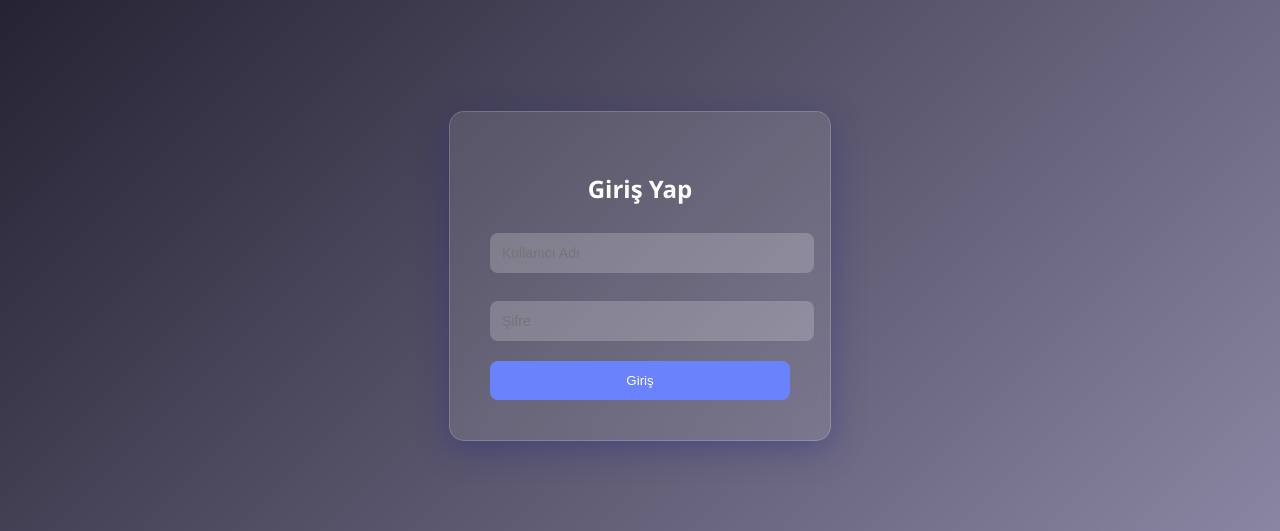
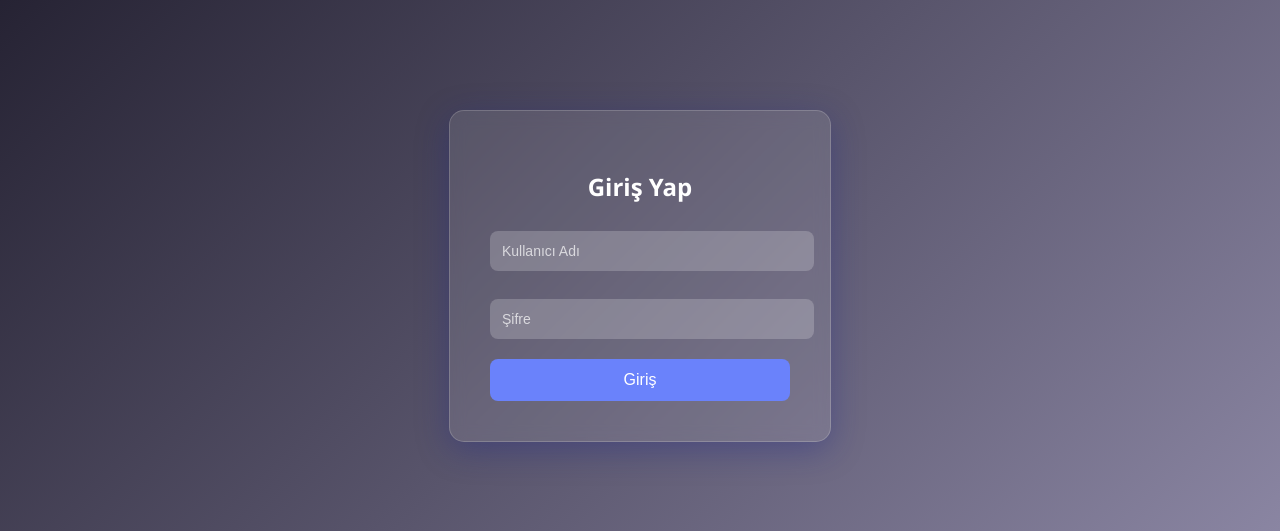
Before and after one commit to onlydead796/revolution_license_server, a Flask app: page / in a window 1280 px wide. Shown: the part 124-655 px from the top of the page. Run offline with Flask 3, Linux system fonts and the light colour scheme; some libraries are stand-ins or nearby versions.

Commit message:
login.html

```diff
--- a/templates/login.html
+++ b/templates/login.html
@@ -1,7 +1,8 @@
 <!DOCTYPE html>
 <html lang="tr">
 <head>
-    <meta charset="UTF-8">
+    <meta charset="UTF-8" />
+    <meta name="viewport" content="width=device-width, initial-scale=1" />
     <title>Giriş Yap - Mert Panel</title>
     <style>
         body {
@@ -20,11 +21,12 @@
             background: rgba(255, 255, 255, 0.1);
             padding: 40px;
             border-radius: 15px;
-            box-shadow: 0 8px 32px 0 rgba( 31, 38, 135, 0.37 );
+            box-shadow: 0 8px 32px 0 rgba(31, 38, 135, 0.37);
             backdrop-filter: blur(8px);
             -webkit-backdrop-filter: blur(8px);
-            border: 1px solid rgba( 255, 255, 255, 0.18 );
+            border: 1px solid rgba(255, 255, 255, 0.18);
             width: 300px;
+            max-width: 90vw;
             animation: fadeIn 1s ease-in-out;
         }
 
@@ -46,6 +48,10 @@
             font-size: 14px;
         }
 
+        input::placeholder {
+            color: rgba(255, 255, 255, 0.7);
+        }
+
         input[type="submit"] {
             width: 100%;
             background-color: #6a82fb;
@@ -55,6 +61,7 @@
             border-radius: 8px;
             cursor: pointer;
             transition: 0.3s;
+            font-size: 16px;
         }
 
         input[type="submit"]:hover {
@@ -85,7 +92,7 @@
             </div>
           {% endif %}
         {% endwith %}
-        <input type="text" name="username" placeholder="Kullanıcı Adı" required>
+        <input type="text" name="username" placeholder="Kullanıcı Adı" required autofocus>
         <input type="password" name="password" placeholder="Şifre" required>
         <input type="submit" value="Giriş">
     </form>
```
